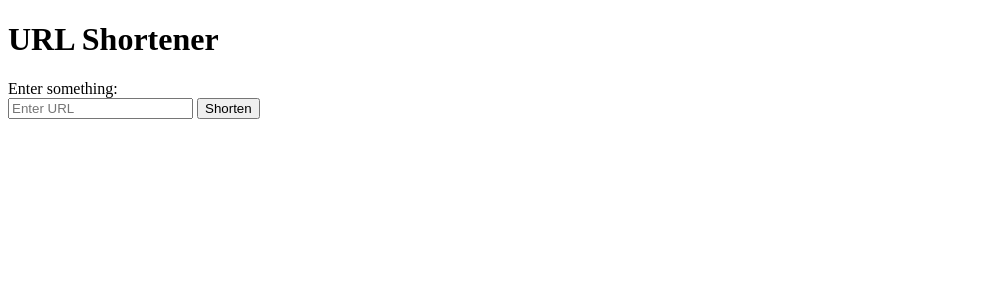
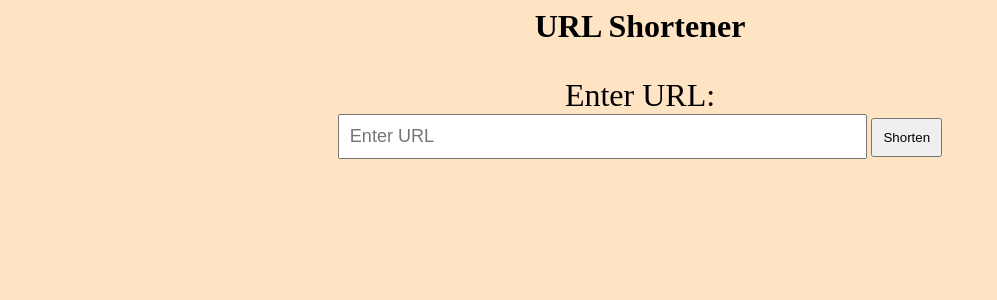
Before and after one commit to coderkhushal/urlshortener, a Flask app: page / in a window 1280 px wide. Shown: the top 300 px of the page, without its empty margins (0-997 px from the left). Run offline with Flask 3, Linux system fonts and the light colour scheme.

Commit message:
css added

```diff
--- a/templates/index.html
+++ b/templates/index.html
@@ -4,13 +4,44 @@
     <meta charset="UTF-8">
     <meta name="viewport" content="width=device-width, initial-scale=1.0">
     <title>URL Shortener</title>
+    <style>
+        body{
+            background-color: bisque;
+        }
+        h1{
+            margin: auto;
+            width: 50%;
+            text-align: center;
+            margin-bottom: 2rem;
+        }
+        form{
+
+            text-align:center;
+
+            width: 50%;
+            margin: auto;
+
+        }
+        form label{
+            font-size: xx-large;
+        }
+        input{
+            width: 80%;
+            padding: 10px;
+            font-size: large;
+        }
+        button{
+            padding: 10px;
+        }
+    </style>
 </head>
 <body>
     <h1>URL Shortener</h1>
     <form method="POST" action="{{ url_for('index') }}">
-        <label for="long_url" style="font: bold;">Enter something:</label> <br/>
+        <label for="long_url" style="font: bold;">Enter URL:</label> <br/>
         <input type="url" name="long_url" placeholder="Enter URL" required />
         <button type="submit">Shorten</button>
     </form>
+
 </body>
 </html>
```
